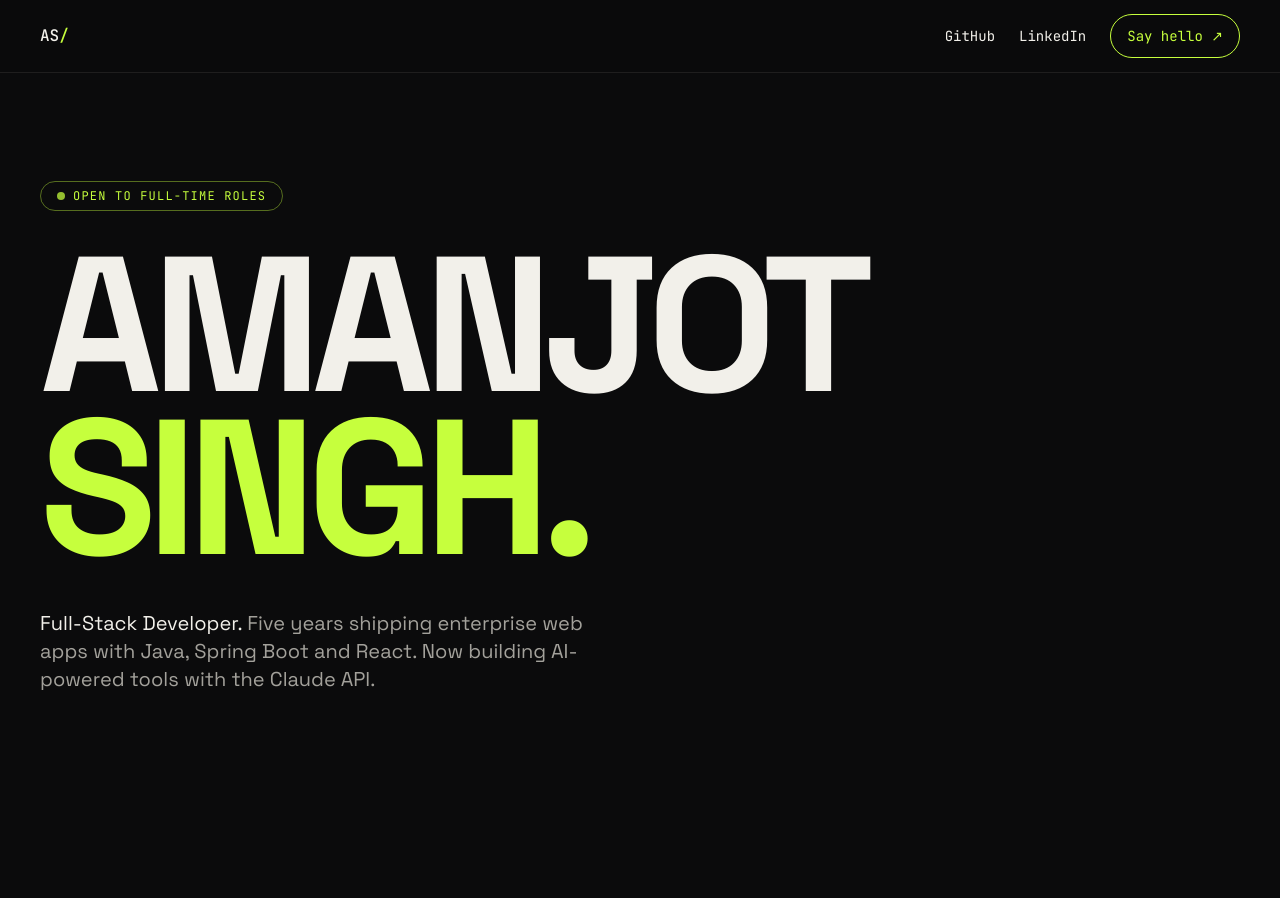
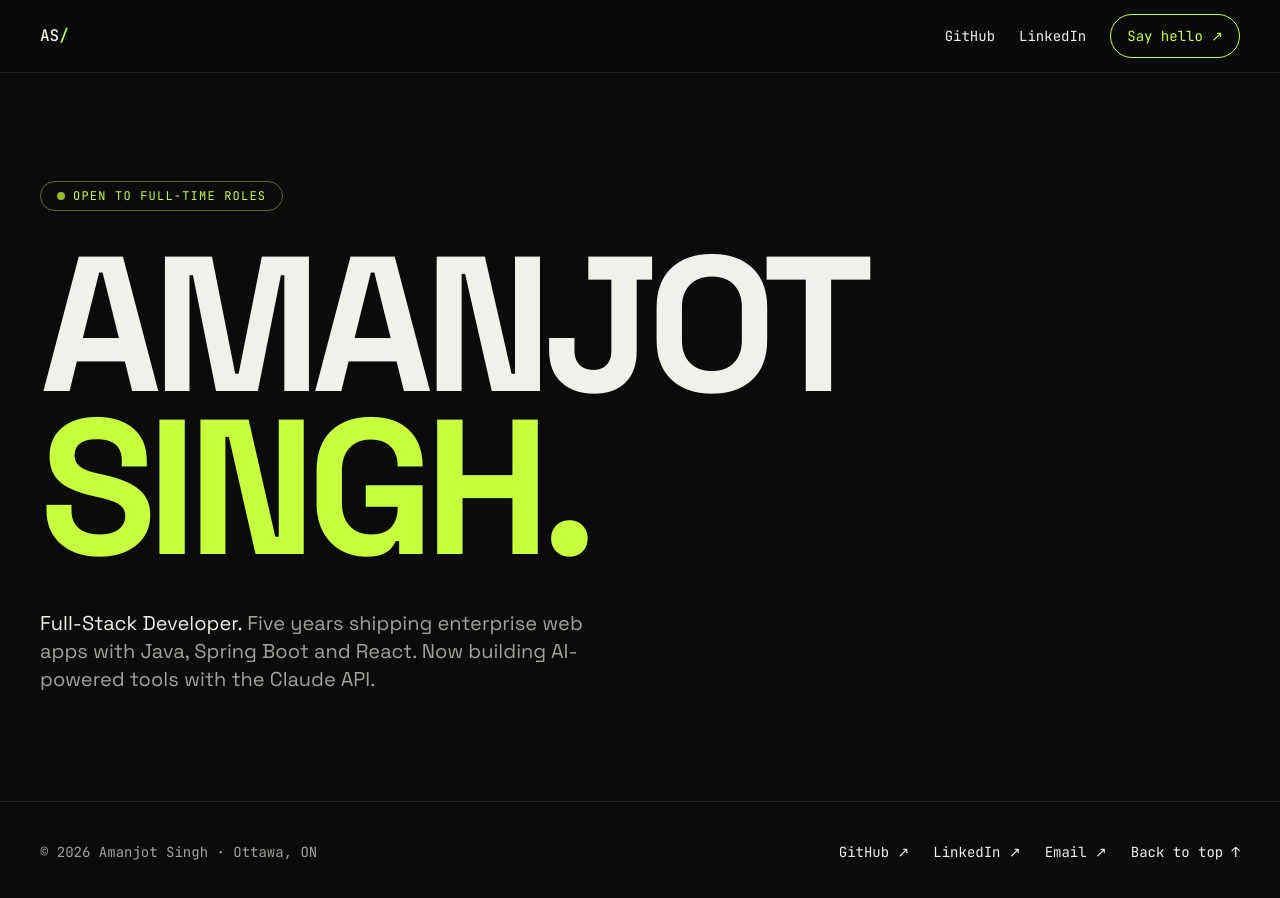
Before and after one commit to amanjot1800/portfolio, a Next.js app: page / in a window 1280 px wide. Shown: the top 898 px of the page. Before the commit the page ends 801 px from the top, so only its background shows below. Built offline with nearby package versions, Linux system fonts and the light colour scheme.

Commit message:
feat: add site footer

```diff
--- a/app/layout.tsx
+++ b/app/layout.tsx
@@ -1,5 +1,6 @@
 import type { Metadata } from "next";
 import { JetBrains_Mono, Space_Grotesk } from "next/font/google";
+import { Footer } from "@/components/layout/footer";
 import { Nav } from "@/components/layout/nav";
 import { profile } from "@/data/profile";
 import "./globals.css";
@@ -23,9 +24,10 @@ export const metadata: Metadata = {
 export default function RootLayout({ children }: LayoutProps<"/">) {
   return (
     <html lang="en" className={`${display.variable} ${mono.variable} h-full antialiased`}>
-      <body className="flex min-h-full flex-col font-sans">
+      <body id="top" className="flex min-h-full flex-col font-sans">
         <Nav />
         {children}
+        <Footer />
       </body>
     </html>
   );
--- /dev/null
+++ b/components/layout/footer.tsx
@@ -0,0 +1,45 @@
+import { Container } from "@/components/ui/container";
+import { profile } from "@/data/profile";
+
+const links = [
+  { label: "GitHub", href: profile.links.github, external: true },
+  { label: "LinkedIn", href: profile.links.linkedin, external: true },
+  { label: "Email", href: `mailto:${profile.email}`, external: false },
+];
+
+async function getYear() {
+  "use cache";
+  return new Date().getFullYear();
+}
+
+export async function Footer() {
+  const year = await getYear();
+
+  return (
+    <footer className="border-t border-line">
+      <Container className="flex flex-col gap-6 py-10 font-mono text-sm text-muted sm:flex-row sm:items-center sm:justify-between">
+        <p>
+          © {year} {profile.name} · {profile.location}
+        </p>
+        <ul className="flex flex-wrap gap-6">
+          {links.map((link) => (
+            <li key={link.label}>
+              <a
+                href={link.href}
+                className="text-fg transition-colors hover:text-accent"
+                {...(link.external && { target: "_blank", rel: "noopener noreferrer" })}
+              >
+                {link.label} ↗
+              </a>
+            </li>
+          ))}
+          <li>
+            <a href="#top" className="text-fg transition-colors hover:text-accent">
+              Back to top ↑
+            </a>
+          </li>
+        </ul>
+      </Container>
+    </footer>
+  );
+}
```
